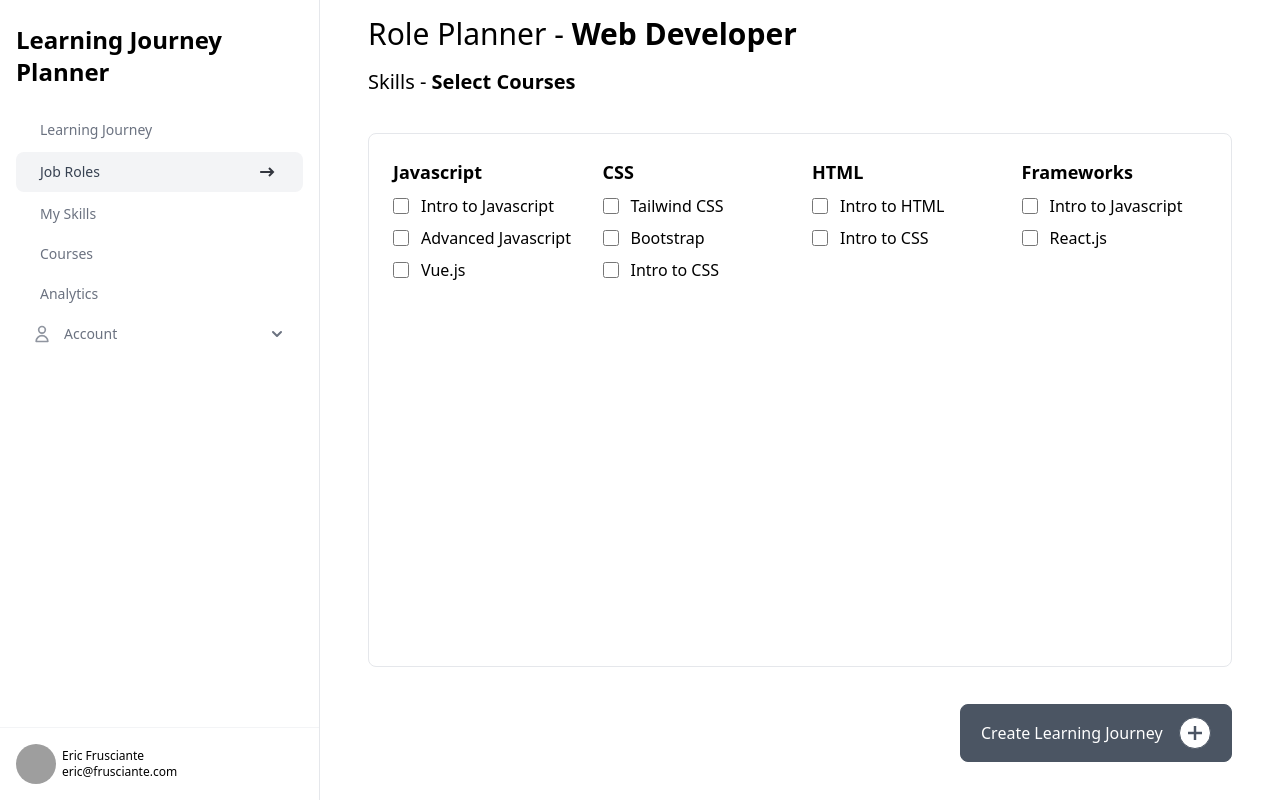
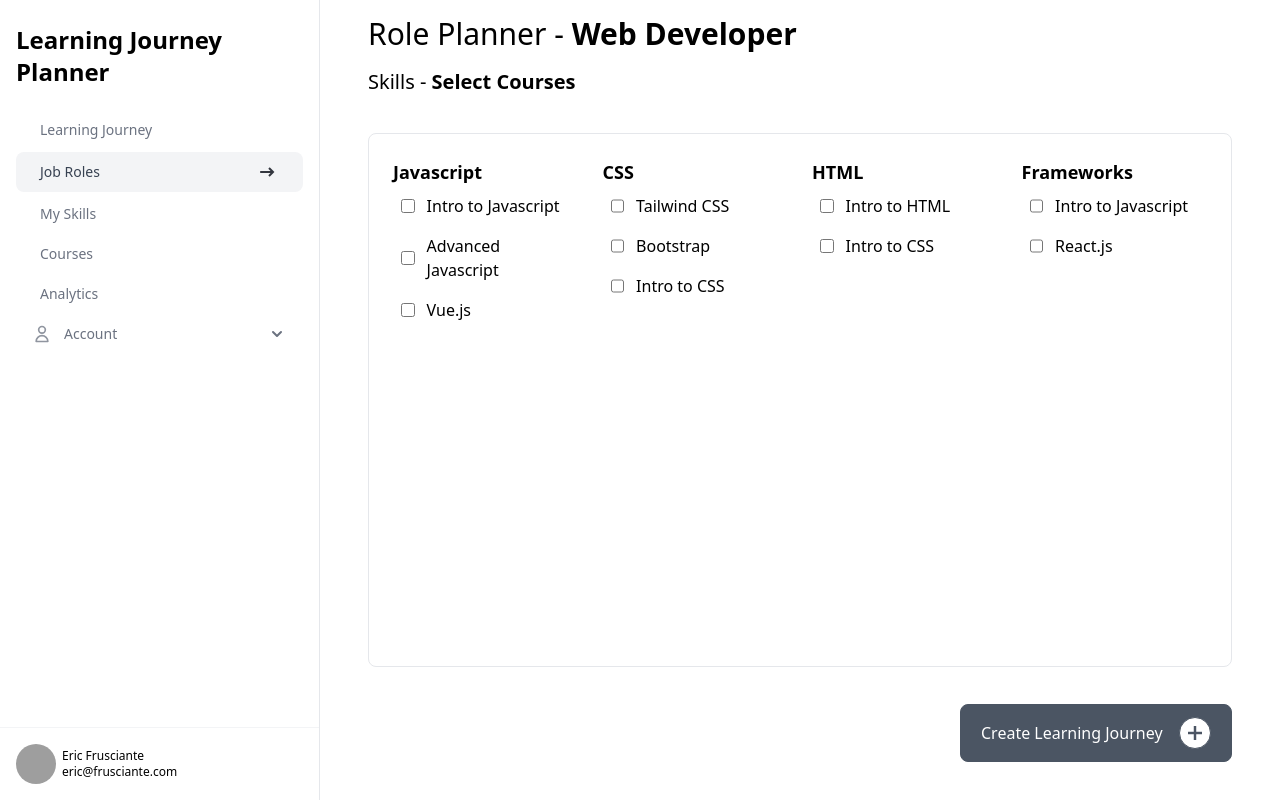
Before and after one commit to lamchingrou/g4test, a React (Create React App) app: page /roleplanner/1/1 in a window 1280 px wide. Built offline with nearby package versions, Linux system fonts and the light colour scheme; grey boxes are pictures that could not be loaded.

Commit message:
useContext roleplanner

```diff
--- a/src/components/Checkbox.jsx
+++ b/src/components/Checkbox.jsx
@@ -1,5 +1,5 @@
-import React, {useRef} from "react";
-
+import React, { useContext } from "react";
+import {SelectedContext} from "../components/RolePlannerContext"
 const CheckBox = React.forwardRef(
   (
     {
@@ -20,12 +20,14 @@ const CheckBox = React.forwardRef(
     },
     ref
   ) => {
+    const {selected, setSelected} = useContext(SelectedContext)
     const labelClasses = [
-      "ml-3",
       "text-base",
       "text-black-7",
       "leading-6",
-      "cursor-pointer"
+      "cursor-pointer",
+      "w-full",
+      "text-start",
     ];
     if (hideLabel) {
       labelClasses.push("hidden");
@@ -45,8 +47,10 @@ const CheckBox = React.forwardRef(
       "form-checkbox",
       "h-4",
       "w-4",
-      "text-blue-5",
-      "cursor-pointer"
+      "bg-green-100",
+      "cursor-pointer",
+      "border-0",
+      "mr-3"
     ];
 
     if (error) {
@@ -67,14 +71,14 @@ const CheckBox = React.forwardRef(
     };
 
     return (
-      <div className="flex">
-        <div className="flex items-center mt-2 ">
+      <div className="flex hover:bg-gray-200 rounded-md w-full">
+        <div className="flex items-center m-2 w-full">
           <input
             type="checkbox"
             className={inputClasses.join(" ")}
             onChange={handleOnchange}
             value={value}
-            checked={checked}
+            checked={true ? selected.includes(value) : false}
             id={id}
           />
 
@@ -87,8 +91,8 @@ const CheckBox = React.forwardRef(
 );
 
 CheckBox.defaultProps = {
-  onChange: () => {},
-  onClick: () => {},
+  onChange: () => { },
+  onClick: () => { },
   invalid: false,
   value: "",
   checked: false
--- a/src/components/CheckboxGroup.jsx
+++ b/src/components/CheckboxGroup.jsx
@@ -1,12 +1,12 @@
-import React, { useState, useCallback, useRef } from "react";
+import React, { useState, useCallback, useContext } from "react";
 import CheckBox from "./Checkbox";
+import { SelectedContext } from "./RolePlannerContext";
 
 const CheckBoxGroup = React.forwardRef(
   (
     {
       options,
       id,
-      selectedValues,
       name,
       onChange,
       onClick,
@@ -23,22 +23,25 @@ const CheckBoxGroup = React.forwardRef(
     //Mimicing the force update in the fucntional component
     const [, updateState] = useState();
     const forceUpdate = useCallback(() => updateState({}), []);
-
+    const {selected, setSelected} = useContext(SelectedContext)
     const handleOnchange = (val, checked) => {
       if (onChange) {
         if (checked) {
-          let index = selectedValues.indexOf(val);
+          let index = selected.indexOf(val);
           if (index === -1) {
-            selectedValues.push(val);
+            selected.push(val);
           }
         } else {
-          let index = selectedValues.indexOf(val);
+          let index = selected.indexOf(val);
           if (index !== -1) {
-            selectedValues.splice(index, 1);
+            selected.splice(index, 1);
           }
         }
-        onChange([...selectedValues]);
+        onChange([...selected]);
+
       }
+      console.log(selected)
+
       // force update in functional component
       forceUpdate();
     };
@@ -57,7 +60,7 @@ const CheckBoxGroup = React.forwardRef(
                     handleOnchange(option.value, e.target.checked);
                   }}
                   checked={
-                    checked ? checked : selectedValues.includes(option.value)
+                    checked ? checked : selected.includes(option.value)
                   }
                   {...option}
                 />
--- /dev/null
+++ b/src/components/RolePlannerContext.jsx
@@ -0,0 +1,3 @@
+import React, {createContext} from 'react';
+
+export const SelectedContext = createContext([])
--- a/src/pages/RolePlanner.jsx
+++ b/src/pages/RolePlanner.jsx
@@ -1,6 +1,6 @@
-import React, { useRef, useState } from "react";
+import React, { useState,useCallback } from "react";
 import StaffSideBar from "../components/StaffSideBar"
-import CheckBox from "../components/Checkbox";
+import CheckBoxGroup from "../components/CheckboxGroup";
 import {
     BrowserRouter as Router,
     Switch,
@@ -8,6 +8,8 @@ import {
     Link,
     useParams
 } from "react-router-dom";
+import { SelectedContext } from "../components/RolePlannerContext";
+import { render } from "@testing-library/react";
 const RolePlanner = () => {
     //Get params
     let { staffid, roleid } = useParams()
@@ -112,20 +114,20 @@ const RolePlanner = () => {
     function createJourney() {
 
     }
-    const [isChecked, setIsChecked] = useState(false);
+    const [, updateState] = useState();
+    const forceUpdate = useCallback(() => updateState({}), []);
+    function handleOnchange(e){
+        forceUpdate()
+    }
+    const [selected, setSelected] = useState([]);
 
-  const handleOnChange = () => {
-    setIsChecked(!isChecked);
-  };
     //map course id and course names to checkbox group
     const dropdowns = roleData.data.Role_skills.map(function (skillid) {
 
         if (skillData.data[skillid]) {
             const courseArray = skillData.data[skillid]['Skill_courses'].map(function (courseid) {
                 if (courseData.data[courseid]) {
-                    console.log(courseData.data[courseid]['Course_name'])
-                    return <CheckBox value={courseid} labelText={courseData.data[courseid]['Course_name']}  id={courseData.data[courseid]['Course_name']}
-                    name={courseData.data[courseid]['Course_name']} checked={isChecked} onChange={handleOnChange}/>
+                    return {value: courseid, label: courseData.data[courseid]['Course_name']}
                 }
                 else {
                     return
@@ -135,7 +137,9 @@ const RolePlanner = () => {
                 <h1 className='text-lg font-bold'>
                     {skillData.data[skillid]['Skill_name']}
                 </h1>
-                {courseArray}
+                <SelectedContext.Provider value={{selected, setSelected}}>
+                    <CheckBoxGroup options= {courseArray} selected={selected}/>
+                </SelectedContext.Provider>
             </div>
         }
         else {
@@ -158,7 +162,7 @@ const RolePlanner = () => {
                 </h1>
             </div>
             <div className='col-start-2 col-end-5 row-start-2 row-end-6 border rounded-lg  max-h-screen mx-12 overflow-y-auto'>
-                <div className='grid grid-cols-4 gap-6 m-6'>
+                <div className='grid grid-cols-4 gap-6 m-6' onChange={handleOnchange}>
                     {dropdowns}
                 </div>
             </div>
```
